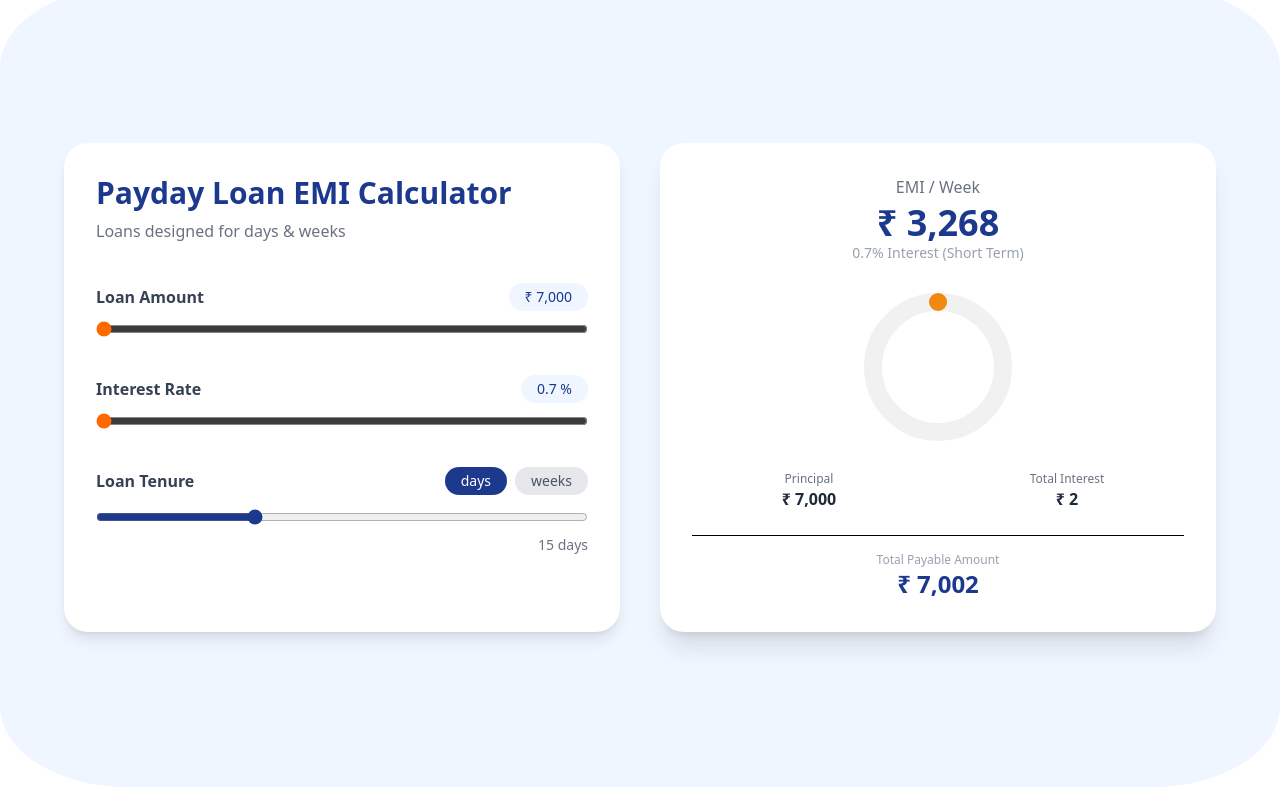
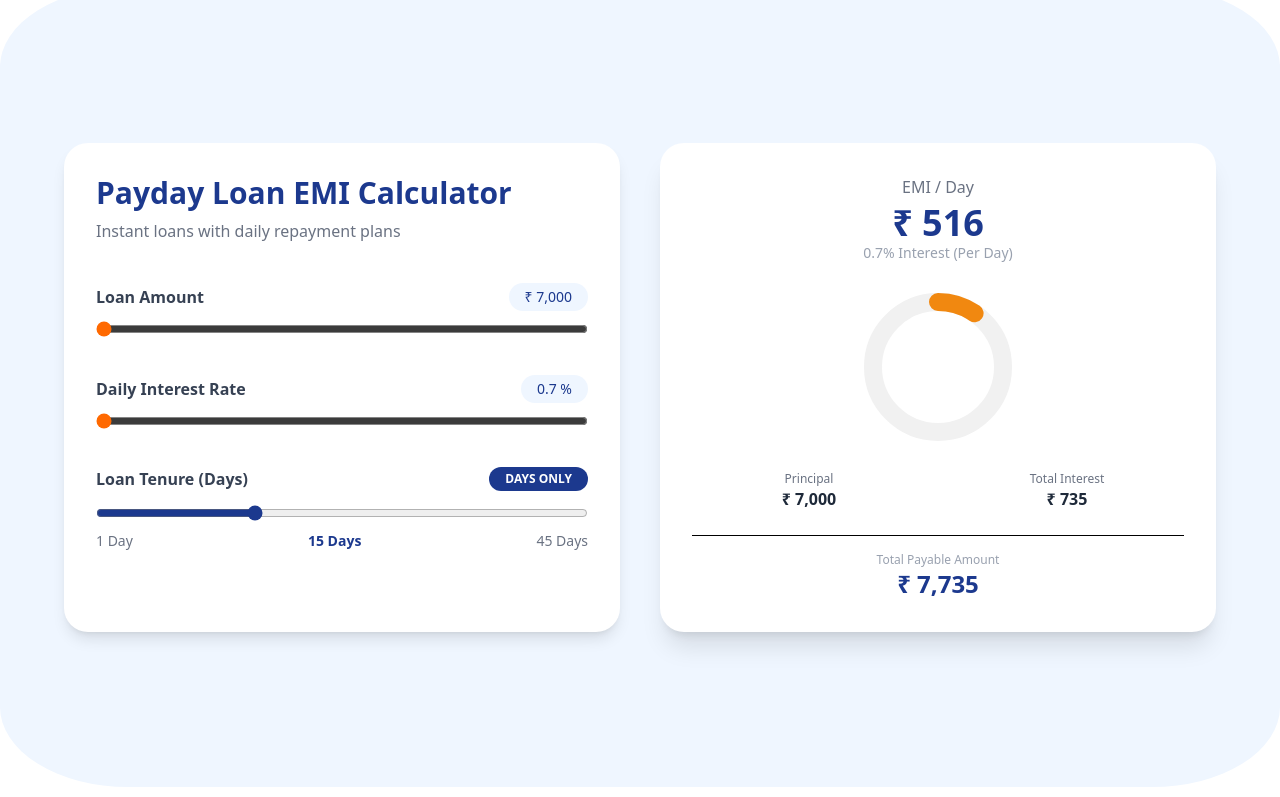
Before and after one commit to Yamansaini0405/MudraPlus, a React (Vite) app: page / in a window 1280 px wide. Shown: the part 699-1496 px from the top of the page. Built offline with nearby package versions, Linux system fonts and the light colour scheme.

Commit message:
Change EMI Logic

```diff
--- a/src/Components/EMICalculator.jsx
+++ b/src/Components/EMICalculator.jsx
@@ -4,9 +4,8 @@ const EMICalculator = () => {
   const [amount, setAmount] = useState(7000);
   const [interest, setInterest] = useState(0.7);
   const [tenure, setTenure] = useState(15);
-  const [tenureType, setTenureType] = useState("days");
 
-  const [emiPerWeek, setEmiPerWeek] = useState(0);
+  const [emiPerDay, setEmiPerDay] = useState(0);
   const [totalInterest, setTotalInterest] = useState(0);
   const [totalAmount, setTotalAmount] = useState(0);
 
@@ -14,29 +13,24 @@ const EMICalculator = () => {
   const circumference = 2 * Math.PI * radius;
   const [interestRatio, setInterestRatio] = useState(0);
 
-  /* ================= BUSINESS LOGIC ================= */
+  /* ================= DAILY PAYDAY LOGIC ================= */
   useEffect(() => {
     const p = amount;
-    const annualRate = interest / 100;
+    const dailyRate = interest / 100;
+    const days = tenure;
 
-    // Convert tenure to weeks
-    const weeks =
-      tenureType === "days" ? tenure / 7 : tenure;
+    if (days <= 0) return;
 
-    if (weeks <= 0) return;
-
-    // Simple interest for short-term loans
-    const interestAmount =
-      p * annualRate * (weeks / 52);
-
+    // Flat Daily Interest Calculation
+    const interestAmount = p * dailyRate * days;
     const totalPayable = p + interestAmount;
-    const weeklyEmi = totalPayable / weeks;
+    const dailyEmi = totalPayable / days;
 
     setTotalInterest(Math.round(interestAmount));
     setTotalAmount(Math.round(totalPayable));
-    setEmiPerWeek(Math.round(weeklyEmi));
+    setEmiPerDay(Math.round(dailyEmi));
     setInterestRatio(interestAmount / totalPayable);
-  }, [amount, interest, tenure, tenureType]);
+  }, [amount, interest, tenure]);
 
   const formatCurrency = (val) =>
     new Intl.NumberFormat("en-IN").format(val);
@@ -51,7 +45,7 @@ const EMICalculator = () => {
             Payday Loan EMI Calculator
           </h2>
           <p className="text-gray-500 mt-2">
-            Loans designed for days & weeks
+            Instant loans with daily repayment plans
           </p>
 
           <div className="space-y-8 mt-10">
@@ -66,69 +60,55 @@ const EMICalculator = () => {
             />
 
             <Slider
-              label="Interest Rate"
+              label="Daily Interest Rate"
               value={`${interest} %`}
-              min={tenureType === "days" ? 0.7 : 1}
-              max={tenureType === "days" ? 1 : 10}
-              step={0.1}
+              min={0.7}
+              max={1.0}
+              step={0.01}
               state={interest}
               setState={setInterest}
             />
 
-            {/* Tenure */}
+            {/* Tenure (Strictly Days) */}
             <div>
               <div className="flex justify-between items-center mb-3">
                 <span className="font-semibold text-gray-700">
-                  Loan Tenure
+                  Loan Tenure (Days)
                 </span>
-
-                <div className="flex gap-2">
-                  {["days", "weeks"].map((type) => (
-                    <button
-                      key={type}
-                      onClick={() => {
-                        setTenureType(type);
-                        setTenure(type === "days" ? 15 : 2);
-                        setInterest(type === "days" ? 0.7 : 1);
-                      }}
-                      className={`px-4 py-1 rounded-full text-sm transition ${
-                        tenureType === type
-                          ? "bg-blue-900 text-white"
-                          : "bg-gray-200 text-gray-600"
-                      }`}
-                    >
-                      {type}
-                    </button>
-                  ))}
-                </div>
+                <span className="bg-blue-900 text-white px-4 py-1 rounded-full text-xs uppercase font-bold">
+                  Days Only
+                </span>
               </div>
 
               <input
                 type="range"
                 min="1"
-                max={tenureType === "days" ? 45 : 6}
+                max="45"
+                step="1"
                 value={tenure}
                 onChange={(e) => setTenure(+e.target.value)}
                 className="w-full accent-blue-900"
               />
 
-              <p className="text-right text-sm text-gray-500 mt-1">
-                {tenure} {tenureType}
-              </p>
+              <div className="flex justify-between text-sm text-gray-500 mt-1">
+                <span>1 Day</span>
+                <span className="font-bold text-blue-900">{tenure} Days</span>
+                <span>45 Days</span>
+              </div>
             </div>
           </div>
         </div>
 
         {/* RIGHT PANEL */}
         <div className="bg-white rounded-3xl p-8 shadow-xl flex flex-col items-center">
-          <p className="text-gray-500">EMI / Week</p>
+          <p className="text-gray-500">EMI / Day</p>
 
           <h3 className="text-4xl font-extrabold text-blue-900 mt-1">
-            ₹ {formatCurrency(emiPerWeek)}
+            ₹ {formatCurrency(emiPerDay)}
           </h3>
 
           <p className="text-sm text-gray-400 mb-6">
-            {interest}% Interest (Short Term)
+            {interest}% Interest (Per Day)
           </p>
 
           {/* DONUT */}
@@ -153,6 +133,7 @@ const EMICalculator = () => {
                 circumference * (1 - interestRatio)
               }
               strokeLinecap="round"
+              style={{ transition: 'stroke-dashoffset 0.5s ease' }}
             />
           </svg>
 
```
